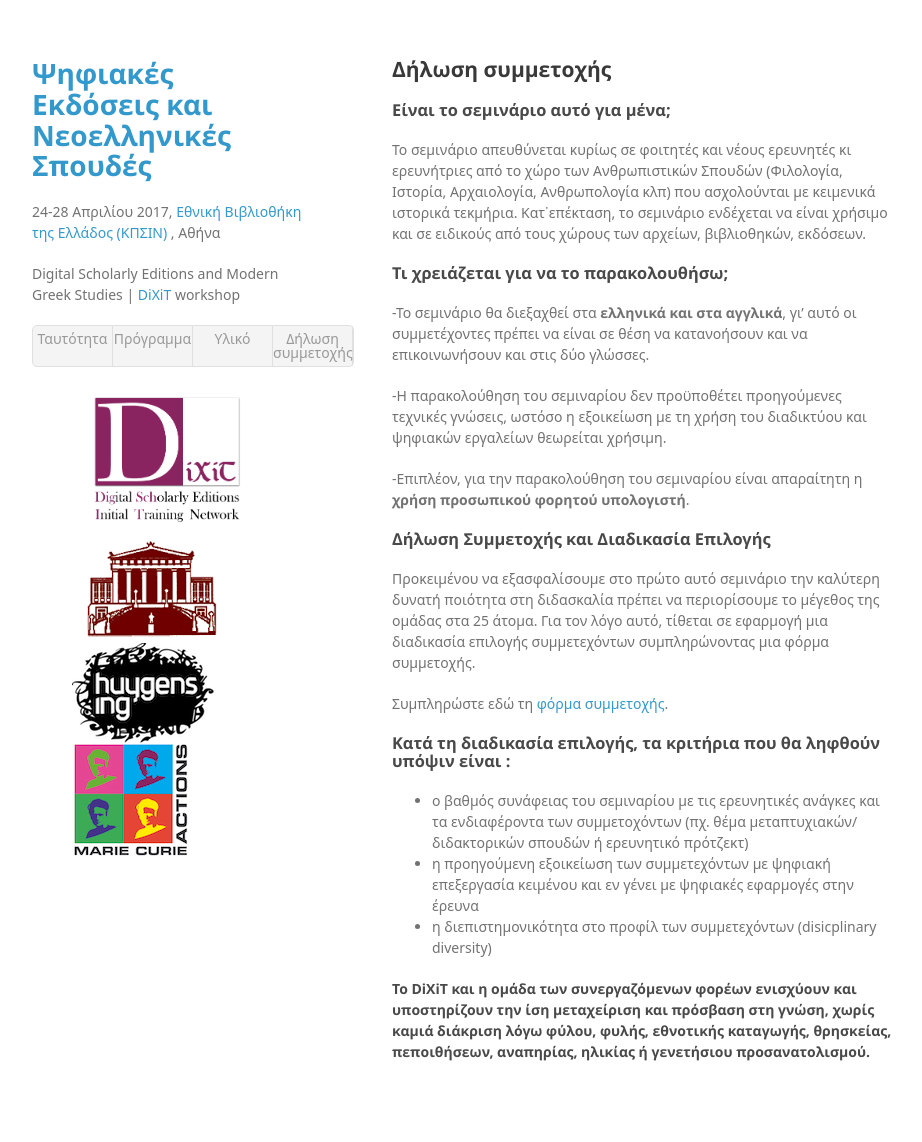
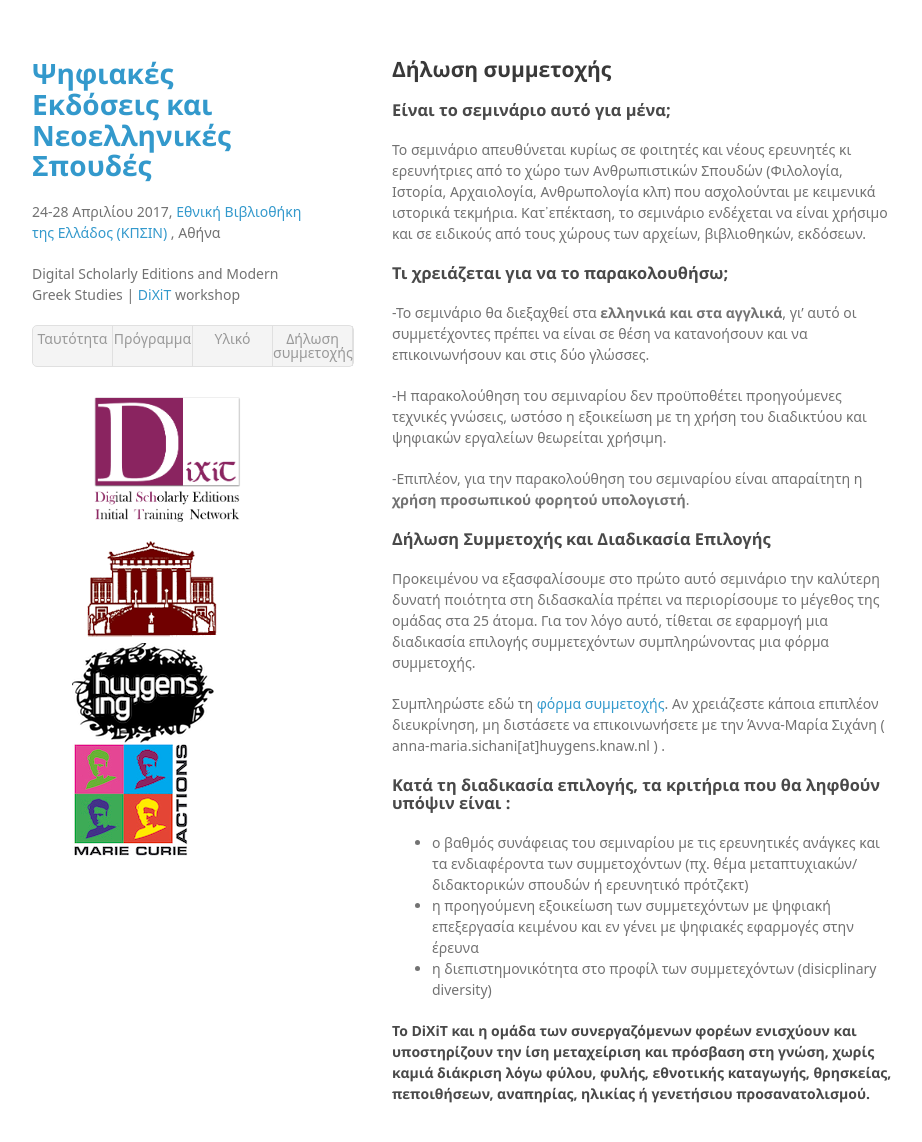
Before and after one commit to bgatos/Digital-Scholarly-EditionsGR-workshop, a Jekyll site: the page built from registration.md, in a window 1280 px wide and 1174 px high. Shown: the top 1142 px of the window, without its empty margins (178-1100 px from the left). Built offline with Jekyll 4.4.1, drawn with Linux system fonts in a browser that asks for light colours; some web fonts are replaced; a script that is not in the unit is left out.

Commit message:
Update registration.md

```diff
--- a/registration.md
+++ b/registration.md
@@ -19,7 +19,7 @@
 ### Δήλωση Συμμετοχής και Διαδικασία Επιλογής
 Προκειμένου να εξασφαλίσουμε στο πρώτο αυτό σεμινάριο την καλύτερη δυνατή ποιότητα στη διδασκαλία πρέπει να περιορίσουμε το μέγεθος της ομάδας στα 25 άτομα. Για τον λόγο αυτό, τίθεται σε εφαρμογή μια διαδικασία επιλογής συμμετεχόντων συμπληρώνοντας μια φόρμα συμμετοχής.
 
-Συμπληρώστε εδώ τη <a href=" https://docs.google.com/forms/d/1hAzKDlwfR7gSjX5GOXwvgEtKDequrkJ-pJEJ9JZEj9k/viewform?edit_requested=true&fbzx=303412969021760960\">φόρμα συμμετοχής</a>.
+Συμπληρώστε εδώ τη <a href=" https://docs.google.com/forms/d/1hAzKDlwfR7gSjX5GOXwvgEtKDequrkJ-pJEJ9JZEj9k/viewform?edit_requested=true&fbzx=303412969021760960\">φόρμα συμμετοχής</a>. Αν χρειάζεστε κάποια επιπλέον διευκρίνηση, μη διστάσετε να επικοινωνήσετε με την Άννα-Μαρία Σιχάνη ( anna-maria.sichani[at]huygens.knaw.nl ) .
 
 ### Κατά τη διαδικασία επιλογής, τα κριτήρια που θα ληφθούν υπόψιν είναι :
 - ο βαθμός συνάφειας του σεμιναρίου με τις ερευνητικές ανάγκες και τα ενδιαφέροντα των συμμετοχόντων (πχ. θέμα μεταπτυχιακών/διδακτορικών σπουδών ή ερευνητικό πρότζεκτ)
```
